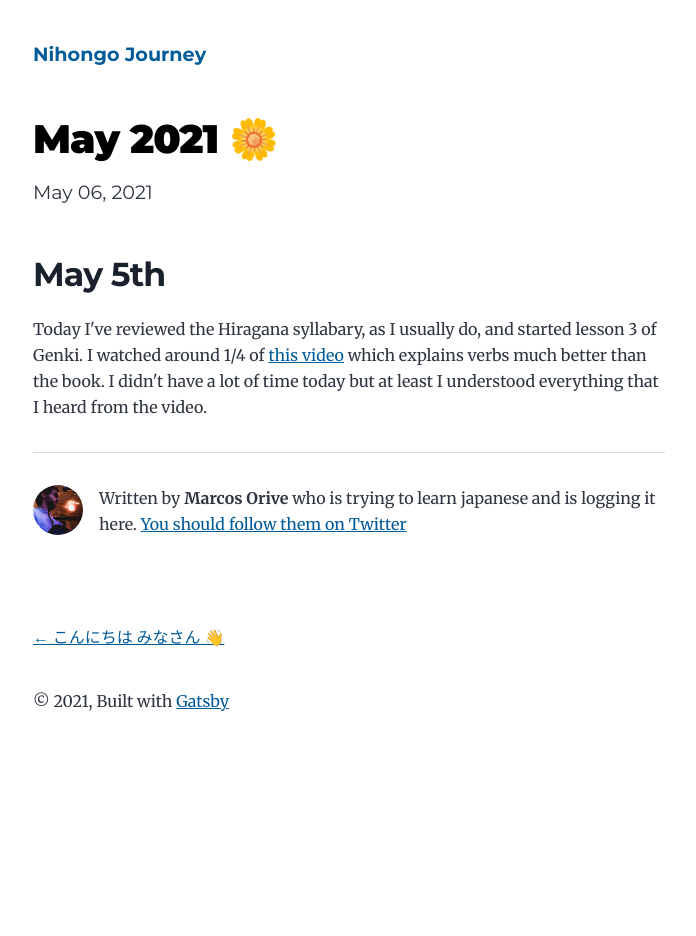
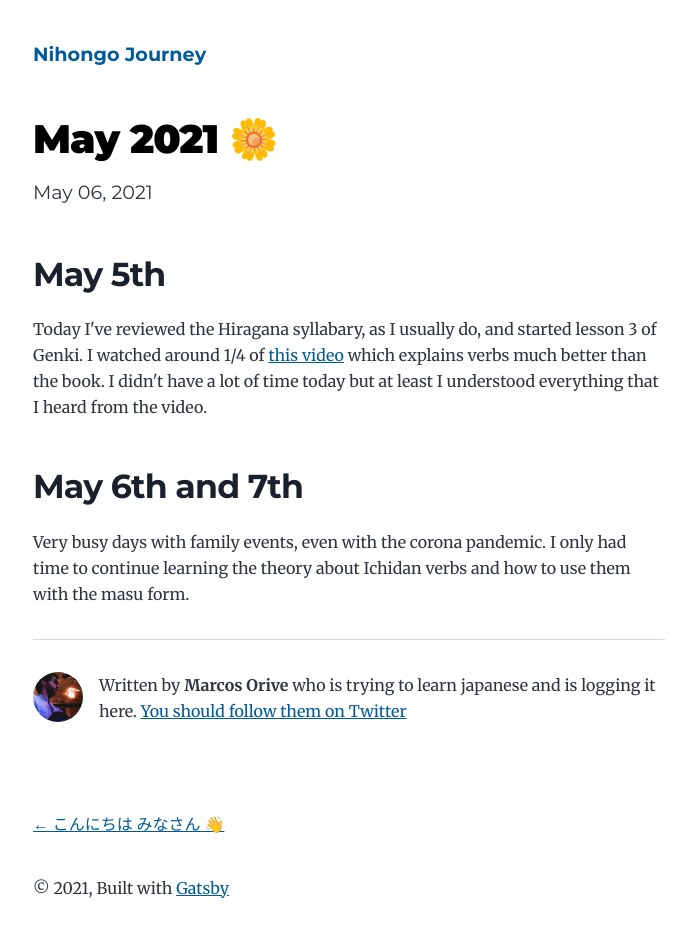
Before and after one commit to marcosorive/nihongo-journey, a Gatsby site: page /may2021/ in a window 1280 px wide. Shown: the whole page, without its empty margins (291-987 px from the left). Before the commit the page ends 800 px from the top, so only its background shows below. Built offline with nearby package versions, Linux system fonts and the light colour scheme; Gatsby itself is replaced by a stand-in of ours.

Commit message:
Added may 6th and 7th

```diff
--- a/content/blog/may2021/index.md
+++ b/content/blog/may2021/index.md
@@ -7,3 +7,7 @@ description: "May is the month of the flowers, and also when I started taking th
 ## May 5th
 
 Today I've reviewed the Hiragana syllabary, as I usually do, and started lesson 3 of Genki. I watched around 1/4 of [this video](https://www.youtube.com/watch?v=ed4rmIY4mL0) which explains verbs much better than the book. I didn't have a lot of time today but at least I understood everything that I heard from the video.
+
+## May 6th and 7th
+
+Very busy days with family events, even with the corona pandemic. I only had time to continue learning the theory about Ichidan verbs and how to use them with the masu form.
```
